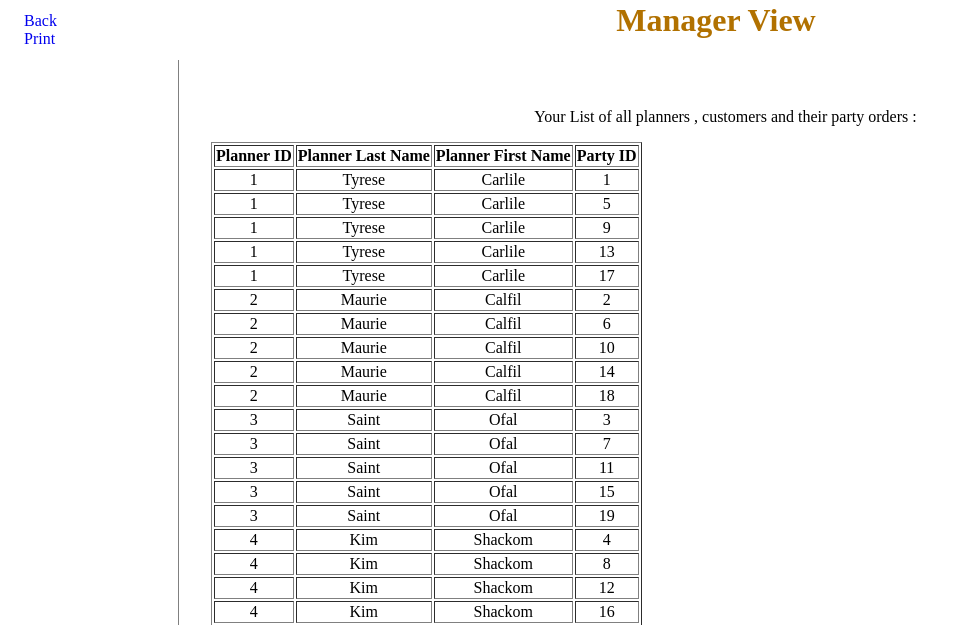
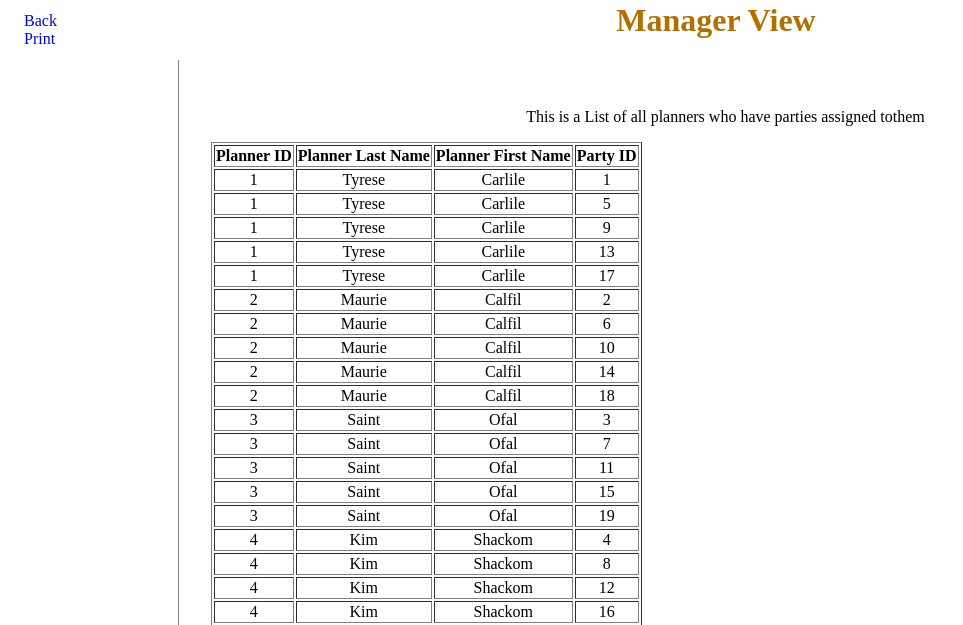
Before and after one commit to hg651460/myParty, a PHP site: page /plannerhaveParty.php in a window 1280 px wide. Shown: the part 306-931 px from the top of the page, without its empty margins (0-963 px from the left). Run offline with PHP 8.4, Linux system fonts and the light colour scheme; a user stored in the database is signed in; data comes from the database, SQL or seed files in the repository.

Commit message:
Update plannerhaveParty.php

```diff
--- a/plannerhaveParty.php
+++ b/plannerhaveParty.php
@@ -101,7 +101,7 @@ article {
     <h1 ><b> <center> <font color="#b1871b "> Manager View </font></center></b></h1>
 <article>
 
-<p> Your List of all planners , customers and their party orders : </p>
+<p> This is a List of all planners who have parties assigned tothem </p>
  <div>
 
 <?php
```
